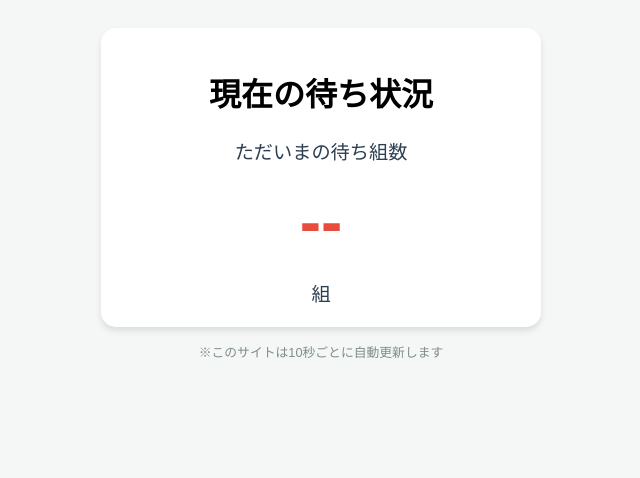
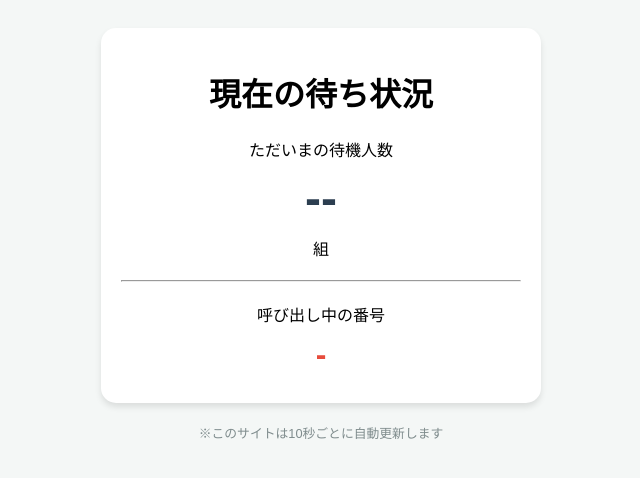
Before and after one commit to HaruS0/narabi, a plain HTML site: page index.html in a window 1280 px wide. Shown: the whole page, without its empty margins (319-959 px from the left). Drawn offline with Linux system fonts and the light colour scheme; no server answers.

Commit message:
Update index.html

```diff
--- a/index.html
+++ b/index.html
@@ -7,34 +7,47 @@
     <style>
         body { font-family: sans-serif; text-align: center; padding: 20px; background: #f4f7f6; }
         .card { background: white; padding: 20px; border-radius: 15px; box-shadow: 0 4px 6px rgba(0,0,0,0.1); max-width: 400px; margin: 0 auto; }
-        .number { font-size: 4rem; color: #e74c3c; font-weight: bold; margin: 20px 0; }
-        .label { font-size: 1.2rem; color: #2c3e50; }
-        .notice { font-size: 0.8rem; color: #7f8c8d; margin-top: 15px; }
+        .big-number { font-size: 3rem; color: #2c3e50; font-weight: bold; margin: 10px 0; }
+        .calling-number { font-size: 2rem; color: #e74c3c; font-weight: bold; margin: 10px 0; }
+        .notice { font-size: 0.8rem; color: #7f8c8d; margin-top: 20px; }
     </style>
 </head>
 <body>
     <div class="card">
         <h1>現在の待ち状況</h1>
-        <div class="label">ただいまの待ち組数</div>
-        <div id="total" class="number">--</div>
-        <div class="label">組</div>
+        <div>ただいまの待機人数</div>
+        <div id="total" class="big-number">--</div>
+        <div>組</div>
+
+        <hr style="margin: 20px 0;">
+
+        <div>呼び出し中の番号</div>
+        <div id="calling" class="calling-number">-</div>
     </div>
 
     <div class="notice">※このサイトは10秒ごとに自動更新します</div>
 
     <script>
+        // あなたのGASデプロイURLをここに貼り付けてください
         const SCRIPT_URL = 'https://script.google.com/macros/s/AKfycbzT3ghoyUyfSutNBu-sx0PFdgDQxQiT0tsBH_rXVEPNJkSmhC0_lky60RR6-53b1Uyd/exec';
 
         async function updateStatus() {
             try {
                 const res = await fetch(SCRIPT_URL);
                 const data = await res.json();
+
+                // 待機人数をセット
                 document.getElementById('total').innerText = data.totalWaiting;
+
+                // 呼び出し中の番号をセット
+                document.getElementById('calling').innerText =
+                    data.callingNumbers.length > 0 ? data.callingNumbers.join(', ') : 'なし';
             } catch (e) {
                 console.error('データ取得エラー:', e);
             }
         }
 
+        // 10秒ごとに自動更新
         setInterval(updateStatus, 10000);
         updateStatus();
     </script>
```
